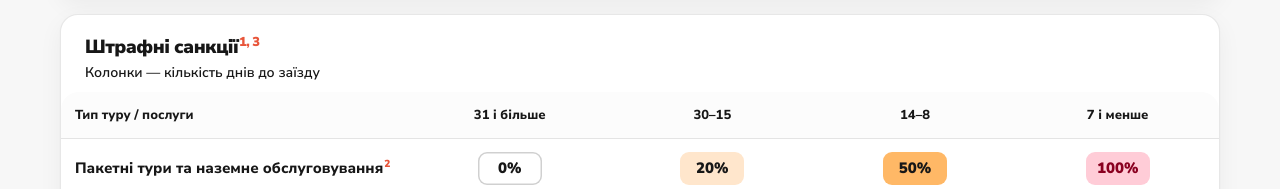
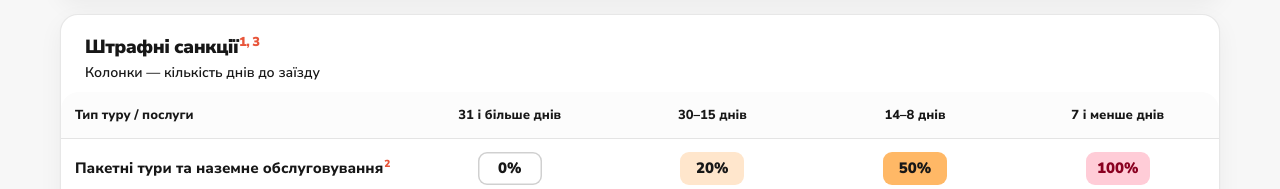
Before and after one commit to Legree/vazhlyve, a plain HTML site: page index.html in a window 1280 px wide. Shown: the part 1110-1299 px from the top of the page. Drawn offline with Linux system fonts and the light colour scheme.

Commit message:
Update index.html

```diff
--- a/index.html
+++ b/index.html
@@ -747,7 +747,7 @@ button.fl-pic:hover .fl-hint{opacity:1;text-decoration:underline}
       <div class="pad tb-h"><h3>Штрафні санкції<sup>1, 3</sup></h3><small>Колонки — кількість днів до заїзду</small></div>
       <div class="tbl" role="region" aria-label="Штрафні санкції" tabindex="0"><table class="pen">
         <caption class="sr">Штраф у відсотках залежно від кількості днів до заїзду</caption>
-        <thead><tr><th scope="col">Тип туру / послуги</th><th scope="col">31 і більше</th><th scope="col">30–15</th><th scope="col">14–8</th><th scope="col">7 і менше</th></tr></thead>
+        <thead><tr><th scope="col">Тип туру / послуги</th><th scope="col">31 і більше днів</th><th scope="col">30–15 днів</th><th scope="col">14–8 днів</th><th scope="col">7 і менше днів</th></tr></thead>
         <tbody>
           <tr><th scope="row">Пакетні тури та наземне обслуговування<sup>2</sup></th><td><span class="heat h0">0%</span></td><td><span class="heat h20">20%</span></td><td><span class="heat h50">50%</span></td><td><span class="heat h100">100%</span></td></tr>
           <tr><th scope="row">Авіа- та автобусні квитки</th><td><span class="heat h100">100%</span></td><td><span class="heat h100">100%</span></td><td><span class="heat h100">100%</span></td><td><span class="heat h100">100%</span></td></tr>
@@ -895,7 +895,7 @@ button.fl-pic:hover .fl-hint{opacity:1;text-decoration:underline}
     <div class="pad tb-h"><h3>Штрафи за ануляцію<sup>1</sup></h3><small>Колонки — кількість днів до заїзду</small></div>
     <div class="tbl" role="region" aria-label="Штрафи за ануляцію" tabindex="0"><table class="pen">
       <caption class="sr">Штраф у відсотках залежно від кількості днів до заїзду</caption>
-      <thead><tr><th scope="col">Тип туру / послуги</th><th scope="col">31 і більше</th><th scope="col">30–15</th><th scope="col">14–8</th><th scope="col">7 і менше</th></tr></thead>
+      <thead><tr><th scope="col">Тип туру / послуги</th><th scope="col">31 і більше днів</th><th scope="col">30–15 днів</th><th scope="col">14–8 днів</th><th scope="col">7 і менше днів</th></tr></thead>
       <tbody>
         <tr><th scope="row">Пакетні тури та наземне обслуговування</th><td><span class="heat h0">0%</span></td><td><span class="heat h20">20%</span></td><td><span class="heat h50">50%</span></td><td><span class="heat h100">100%</span></td></tr>
         <tr><th scope="row">Авіа- та автобусні квитки</th><td><span class="heat h100">100%</span></td><td><span class="heat h100">100%</span></td><td><span class="heat h100">100%</span></td><td><span class="heat h100">100%</span></td></tr>
```
